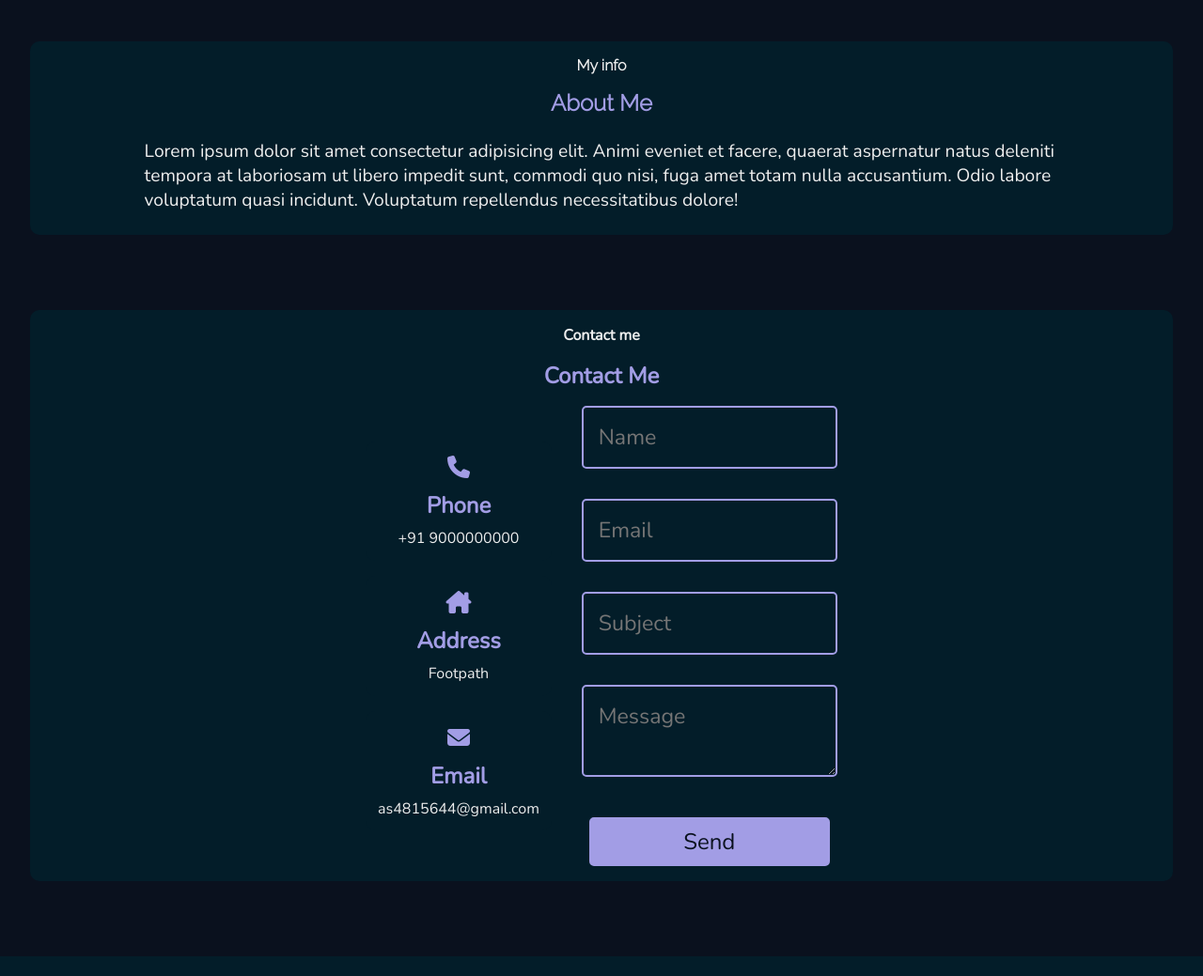
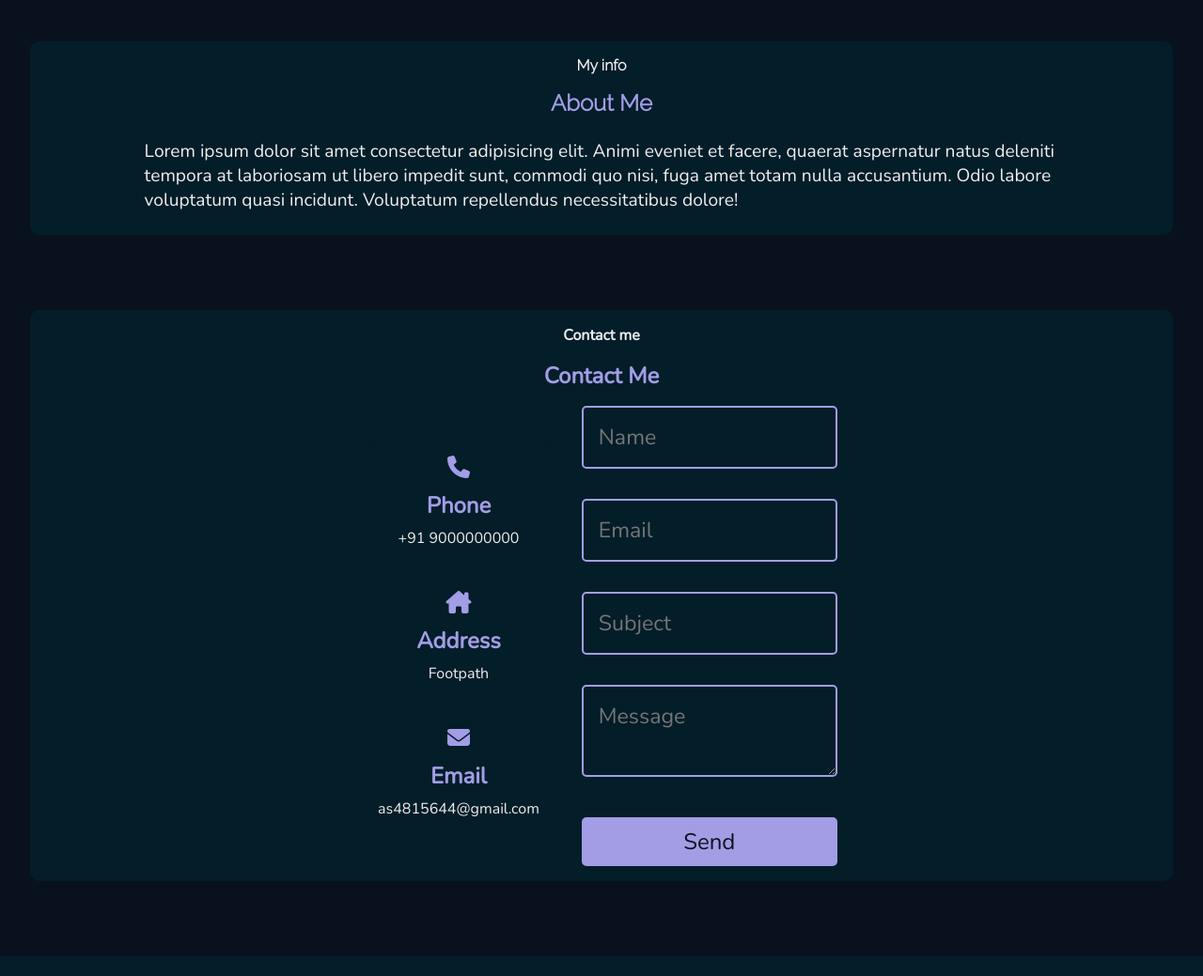
Before and after one commit to aditiagarwal-web/aditiagarwal-web.github.io, a plain HTML site: page index.html in a window 1280 px wide. Shown: the part 582-1621 px from the top of the page at 94% size. Drawn offline with nearby package versions, Linux system fonts and the light colour scheme.

Commit message:
Update style.css

```diff
--- a/assets/style/style.css
+++ b/assets/style/style.css
@@ -207,7 +207,7 @@ form {
   padding: 0.5rem;
   margin: 1rem;
   border-radius: 5px;
-  width: 16rem;
+  width: 17rem;
   border: 2px solid #a29de5;
 }
 .container-contact {
```
